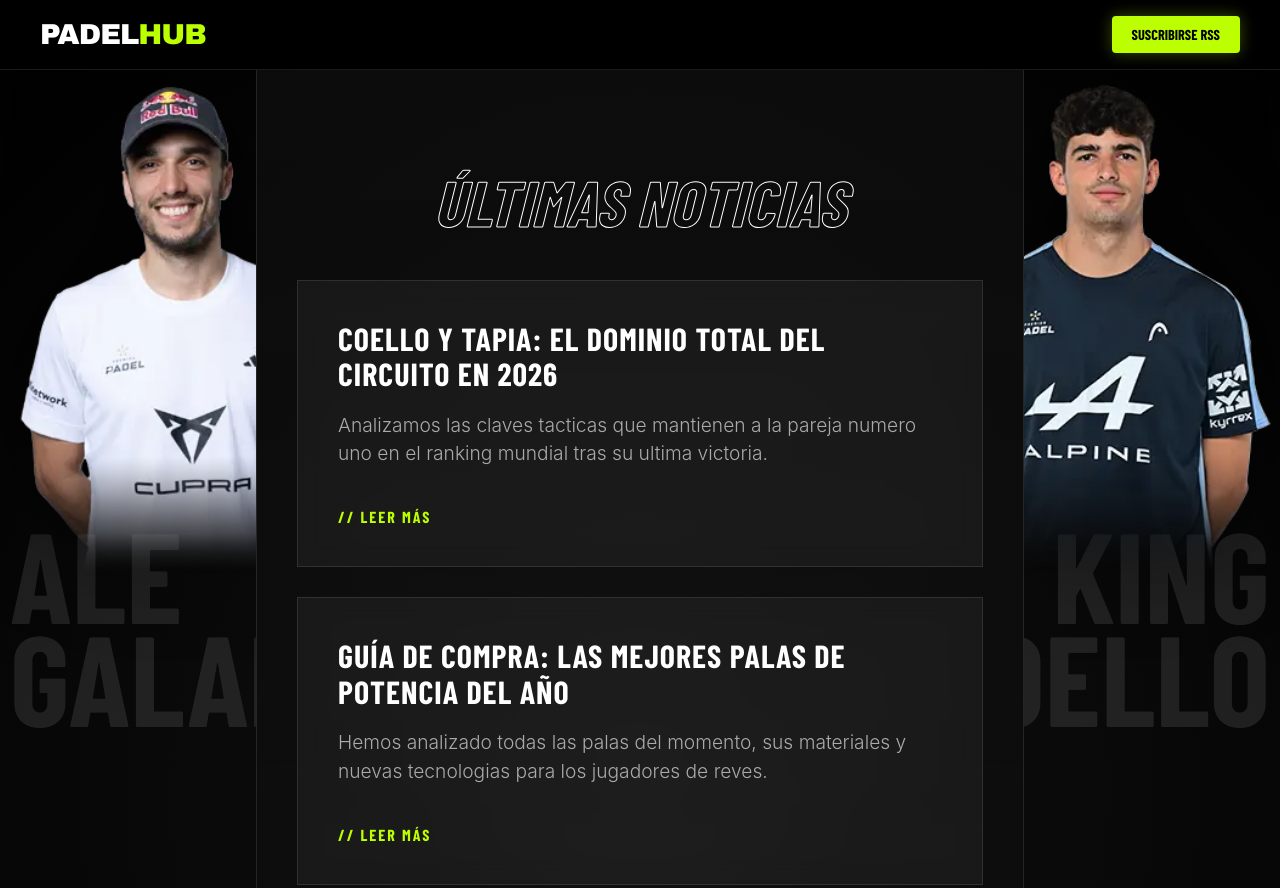
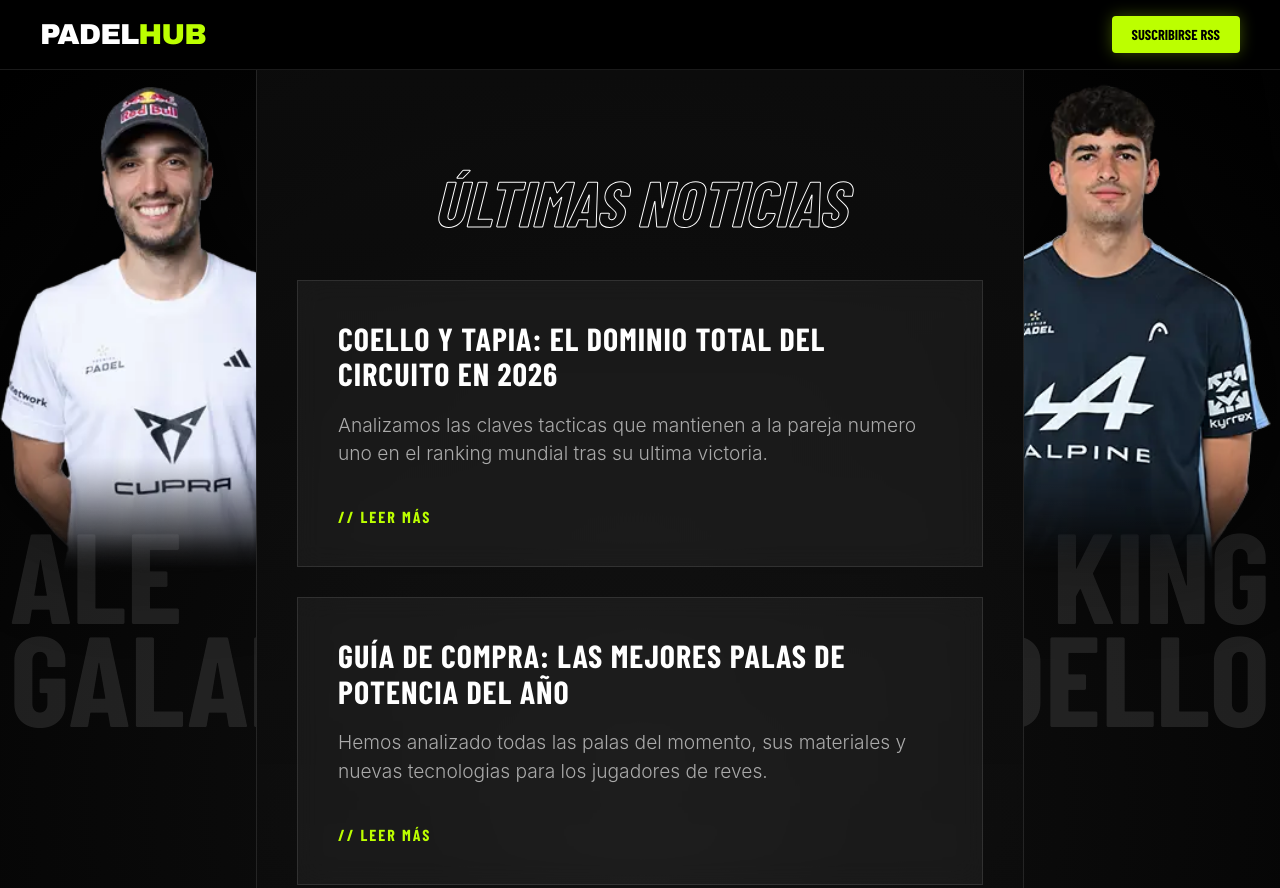
Before and after one commit to JulianChavezdev/Tarea_Sindicacion, a plain HTML site: page index.html in a window 1280 px wide. Shown: the top 888 px of the page. Drawn offline with nearby package versions, Linux system fonts and the light colour scheme; a web font is replaced by a local one.

Commit message:
fixing img

```diff
--- a/index.html
+++ b/index.html
@@ -95,7 +95,7 @@
 
         #galan {
             background-image: url(/Alejandro_Galan_7.png);
-            left: -20%;
+            left: -28%;
         }
 
         #coello {
```
